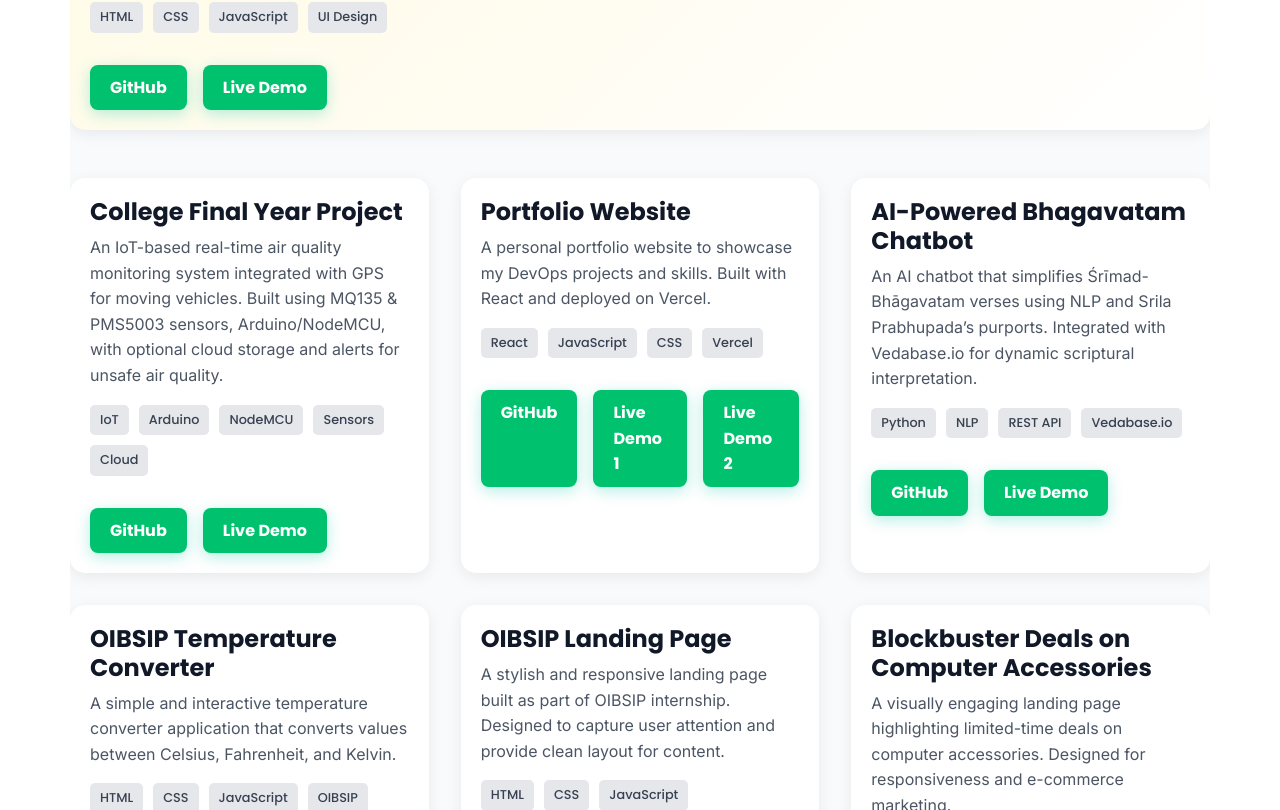
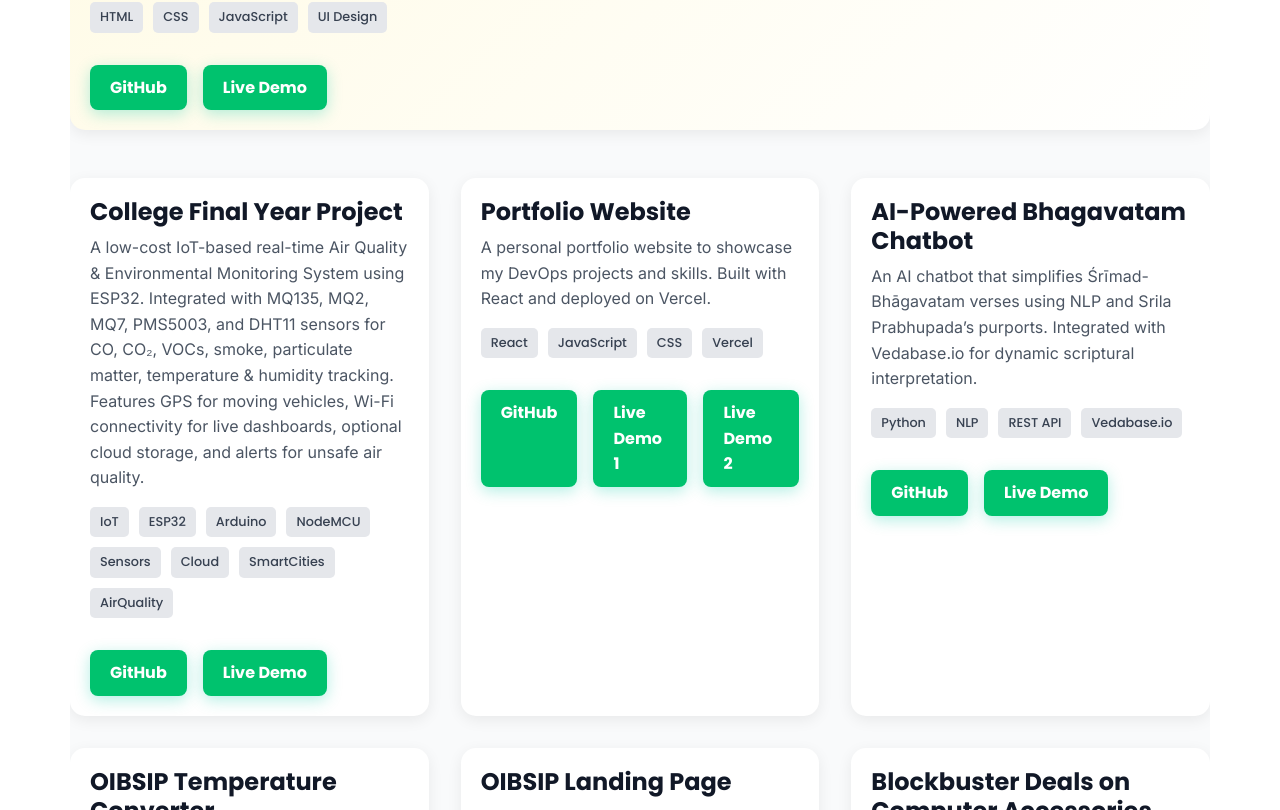
Before and after one commit to hritikmondal2003/Final_Work, a React (Vite) app: page / in a window 1280 px wide. Shown: the part 1990-2800 px from the top of the page. Built offline with nearby package versions, Linux system fonts and the light colour scheme.

Commit message:
Update Projects.jsx

```diff
--- a/src/components/Projects.jsx
+++ b/src/components/Projects.jsx
@@ -5,8 +5,8 @@ const projectsData = [
   {
   title: 'College Final Year Project',
   description:
-      'An IoT-based real-time air quality monitoring system integrated with GPS for moving vehicles. Built using MQ135 & PMS5003 sensors, Arduino/NodeMCU, with optional cloud storage and alerts for unsafe air quality.',
-    tags: ['IoT', 'Arduino', 'NodeMCU', 'Sensors', 'Cloud'],
+    'A low-cost IoT-based real-time Air Quality & Environmental Monitoring System using ESP32. Integrated with MQ135, MQ2, MQ7, PMS5003, and DHT11 sensors for CO, CO₂, VOCs, smoke, particulate matter, temperature & humidity tracking. Features GPS for moving vehicles, Wi-Fi connectivity for live dashboards, optional cloud storage, and alerts for unsafe air quality.',
+  tags: ['IoT', 'ESP32', 'Arduino', 'NodeMCU', 'Sensors', 'Cloud', 'SmartCities', 'AirQuality'],
   githubLink: 'https://github.com/hritikmondal2003',
   liveDemo:
     'https://www.linkedin.com/posts/er-tushar-shaw-072b79262_arduino-iot-embeddedsystems-activity-7342814174256746497-kT58?utm_source=share&utm_medium=member_desktop&rcm=ACoAAFIW8V4BfsiwVLydlKv1YAkeKZJ6Hn4guTU',
```
Lines whose indentation alone changed are shown as unchanged.
